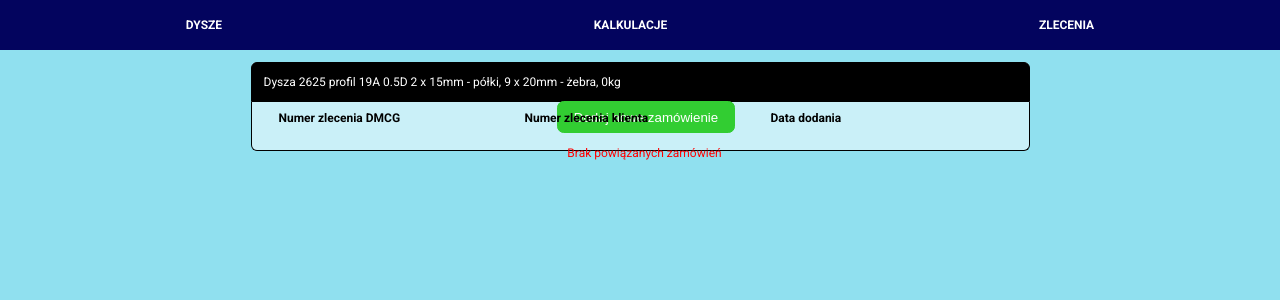
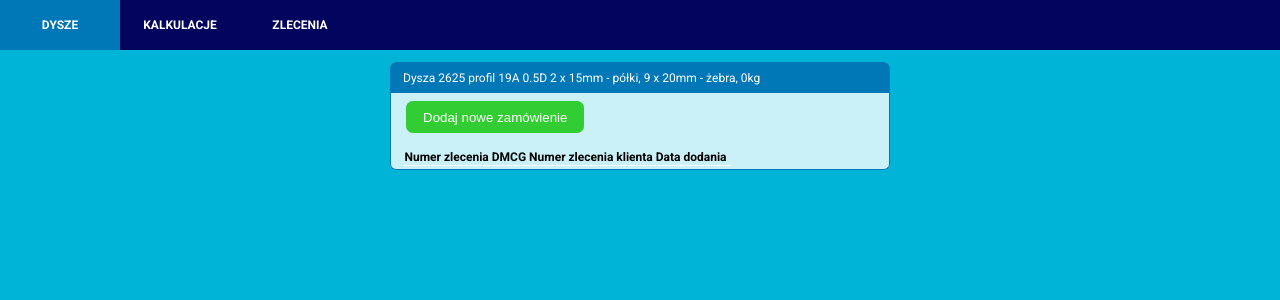
Before and after one commit to djzib0/django_nozzle_calculator, a Django app: page /nozzle/2/orders in a window 1280 px wide. Shown: the top 300 px of the page. Run offline with Django 4.2, Linux system fonts and the light colour scheme; data comes from the database, SQL or seed files in the repository; lists and menus that the app fills with data are empty.

Commit message:
adjusted templates

```diff
--- a/nozzle_calculator/calculator/templates/calculator/nozzle-details.html
+++ b/nozzle_calculator/calculator/templates/calculator/nozzle-details.html
@@ -14,8 +14,8 @@
 <!--        <form>-->
 <!--        <input type="button" class="action-btn" value="Wróć" onclick="history.back()"-->
 <!--        </form>-->
-        <a href="{% url 'calculator:nozzles' %}"><button class="action-btn">Wróć</button></a>
-        <button class="edit-btn">Edytuj</button>
+        <a href="{% url 'calculator:nozzles' %}"><button class="cancel-btn">Wróć</button></a>
+        <button class="add-btn">Edytuj</button>
       </div>
       <div class="item-details-box">
         <p class="item-detail-name">Nr rysunku:</p>
--- a/nozzle_calculator/calculator/templates/calculator/nozzle-orders.html
+++ b/nozzle_calculator/calculator/templates/calculator/nozzle-orders.html
@@ -2,7 +2,7 @@
 
 {% block content %}
 <div class="content-main">
-  <div class="item-box single-column">
+  <div class="item-box">
     <div class="item-header-box">
       <p>Dysza {{ nozzle.diameter }}
        profil {{ nozzle.profile }}
@@ -12,39 +12,32 @@
       {{ nozzle.theoretical_weight }}kg</p>
     </div>
     <div class="item-details">
-      <div class="item-details-box" style="justify-content: center">
+      <div class="button-box">
         <a href="{% url 'calculator:add_nozzle_order' nozzle.id %}"><button class="add-btn">Dodaj nowe zamówienie</button></a>
       </div>
-      <div class="item-details-box" style="justify-content: center">
+      <div class="item-details-table">
         <table>
           <tr>
-            <th><p class="item-detail-name">Numer zlecenia DMCG</p></th>
-            <th><p class="item-detail-name">Numer zlecenia klienta</p></th>
-            <th><p class="item-detail-name">Data dodania</p></th>
+            <th>Numer zlecenia DMCG</th>
+            <th>Numer zlecenia klienta</th>
+            <th>Data dodania</th>
             <th></th>
           </tr>
           {% for order in orders %}
           <tr>
-            <td><p class="item-detail-value">{{ order.order_dmcg_number }}</p></td>
-            <td><p class="item-detail-value">{{ order.order_client_number }}</p></td>
-            <td>
-              {% load i18n %}
+            <td>{{ order.order_dmcg_number }}</td>
+            <td>{{ order.order_client_number }}</td>
+            {% load i18n %}
             {% language 'pl' %}
-            <p class="item-detail-value">{{ order.date_created|date:"d M Y" }}</p>
+            <td>{{ order.date_created|date:"d M Y" }}</td>
             {% endlanguage %}
-            </td>
-            <td><button class="action-btn">Edytuj</button></td>
-            {% empty %}
-          <td colspan="3" style="color: red;"><p>Brak powiązanych zamówień</p></td>
+            <td><button class="show-btn">Edytuj</button></td>
           </tr>
-
-
           {% endfor %}
-
         </table>
       </div>
-
     </div>
   </div>
 </div>
+
 {% endblock content %}
--- a/nozzle_calculator/calculator/templates/calculator/nozzles.html
+++ b/nozzle_calculator/calculator/templates/calculator/nozzles.html
@@ -68,10 +68,10 @@
       <div class="button-box">
         <div>
           <form method="get" id="nozzle_form">
-            <button class="edit-btn" type="submit">Szukaj</button>
+            <button class="add-btn" type="submit">Szukaj</button>
           </form>
         </div>
-        <button class="action-btn" onclick="resetForm()">Resetuj</button>
+        <button class="cancel-btn" onclick="resetForm()" style="width: 6em">Resetuj</button>
       </div>
     </div>
     </form>
--- a/nozzle_calculator/static/navbar.css
+++ b/nozzle_calculator/static/navbar.css
@@ -8,7 +8,7 @@
     display: flex;
     color: white;
     font-weight: bold;
-    justify-content: space-around;
+    justify-content: flex-start;
     align-content: center;
 }
 
@@ -16,10 +16,13 @@
     background-color: #03045E;
     display: flex;
     align-items: center;
+    justify-content: center;
+    width:10em;
+    cursor: pointer;
 }
 
 #navbar-item-container:hover {
-    background-color: lightblue;
+    background-color: #0077b6;
     text-decoration: none;
     color: blue;
 }
--- a/nozzle_calculator/static/styles.css
+++ b/nozzle_calculator/static/styles.css
@@ -3,14 +3,16 @@ body {
     font-size: 12px;
     margin: 0 auto;
     padding: 0;
-    background-color: #90E0EF;
+    background-color: #00b4d8;
 }
 
 table, th, td {
     /*border: 1px solid;*/
     border-collapse: collapse;
-    text-align: center;
+    text-align: left;
+    border-bottom: 1px solid white;
 }
+
 
 input:focus, select:focus {
     background-color: #e9ecef;
@@ -51,7 +53,7 @@ th, td {
 /* layout */
 .content-main {
     display: flex;
-    background-color: #90E0EF;
+    background-color: #00b4d8;
     /*margin: 0 2em;*/
     width: 1200px;
     justify-content: space-around;
@@ -74,20 +76,25 @@ th, td {
 }
 
 .item-header-box {
+    display: flex;
     margin: 0;
     padding-left: 1em;
-    background-color: black;
+    background-color: #0077b6;
+    height: 2.5em;
     color: white;
     border-top-left-radius: 0.5em;
     border-top-right-radius: 0.5em;
-    border: 1px solid black;
+    border-left: 1px solid #0077b6;
+    border-right: 1px solid #0077b6;
+    border-top: 1px solid #0077b6;
+    align-items: center;
 }
 
 .item-details {
     padding-left: 1em;
-    border-left: 1px solid black;
-    border-right: 1px solid black;
-    border-bottom: 1px solid black;
+    border-left: 1px solid #0077b6;
+    border-right: 1px solid #0077b6;
+    border-bottom: 1px solid #0077b6;
     border-bottom-left-radius: 0.5em;
     border-bottom-right-radius: 0.5em;
 }
@@ -98,6 +105,11 @@ th, td {
     align-items: center;
     padding: 0.125em 1em;
     height: 1.75em;
+}
+
+.item-details-table {
+    padding: 0.25em 0;
+    margin-top: 1em;
 }
 
 /* items styles */
@@ -122,7 +134,7 @@ th, td {
 
 .button-box {
     display: flex;
-    justify-content: center;
+    justify-content: flex-start;
     align-items: center;
     margin: 0.125em 0.25em;
 }
@@ -185,7 +197,7 @@ th, td {
     background-color: firebrick;
     border: 1px solid firebrick;
     width: 90%;
-    margin-left: 0;
+    margin-left: 0.125em;
 }
 
 
```
Also changed, not shown: nozzle_calculator/calculator/templates/calculator/add_nozzle_order.html (+6 -6 lines).
